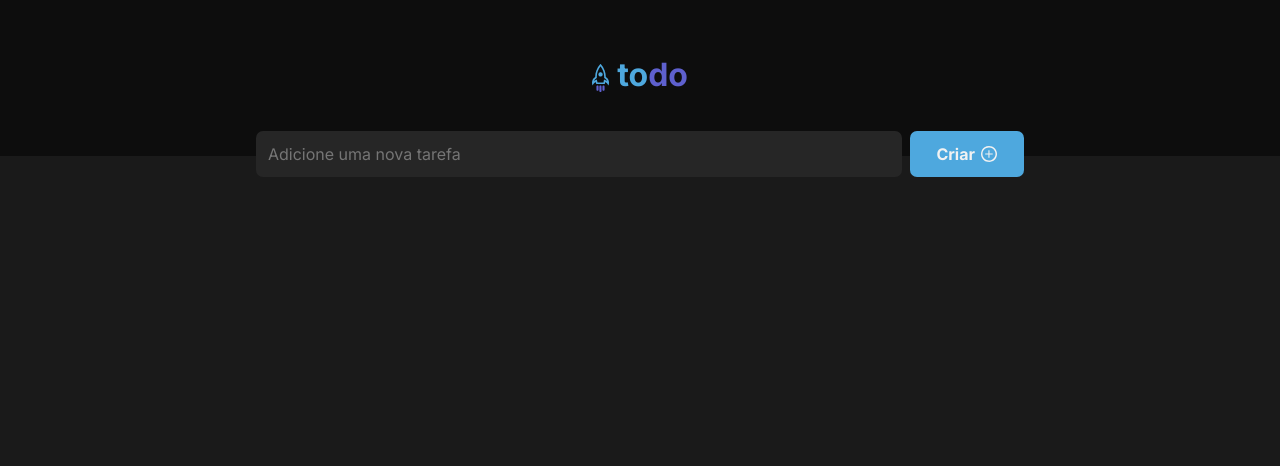
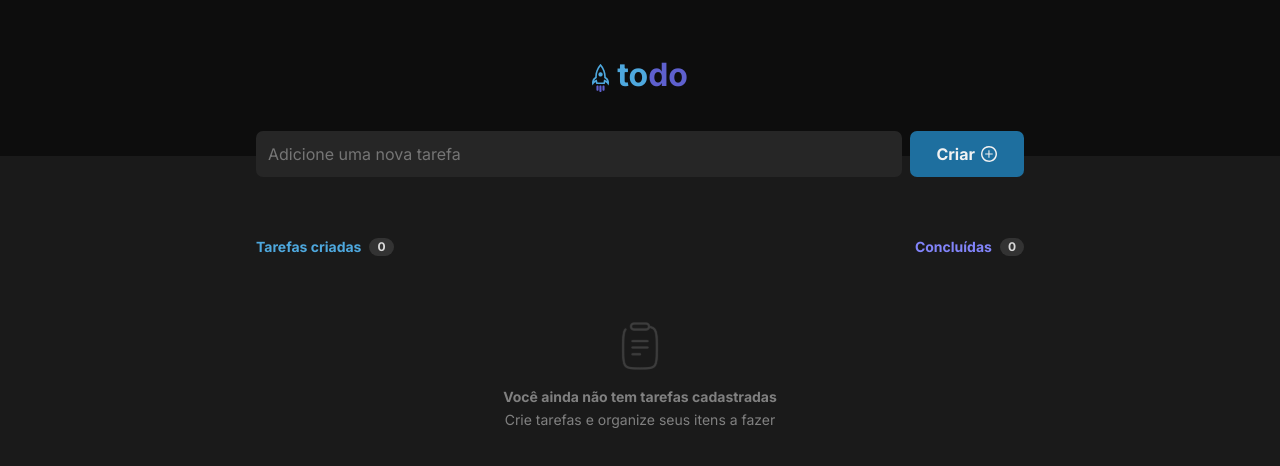
Before and after one commit to jeremiassnts/desafio-01-trilha-react-to-do-list, a React (Vite) app: page / in a window 1280 px wide. Shown: the top 466 px of the page. Built offline with nearby package versions, Linux system fonts and the light colour scheme; the HTML template or start-up script is replaced by a standard one.

Commit message:
feat: no items

```diff
--- a/src/Body.module.css
+++ b/src/Body.module.css
@@ -33,7 +33,7 @@
 }
 
 .search button {
-    background-color: var(--blue);
+    background-color: var(--blue-dark);
     border: none;
     border-radius: 7px;
     padding: 0.75rem;
@@ -45,4 +45,10 @@
     align-items: center;
     gap: 0.4rem;
     width: 15%;
+    transition: background 0.1s;
+    cursor: pointer;
 }
+
+.search button:hover {
+    background-color: var(--blue);
+}
--- a/src/Body.tsx
+++ b/src/Body.tsx
@@ -1,4 +1,5 @@
 import styles from './Body.module.css'
+import { Panel } from './Panel'
 import plus from './assets/plus.svg'
 
 export function Body() {
@@ -9,5 +10,6 @@ export function Body() {
                 Criar <img src={plus} />
             </button>
         </div>
+        <Panel />
     </div>
 }
--- /dev/null
+++ b/src/Label.module.css
@@ -0,0 +1,16 @@
+.container {
+    display: flex;
+    gap: 0.5rem;
+    font-weight: bold;
+    font-size: 0.875rem;
+    align-items: center;
+}
+
+.value {
+    background-color: var(--gray-400);
+    color: var(--gray-200);
+    font-size: 0.75rem;
+    padding: 0 0.5rem;
+    border-radius: 10px;
+    line-height: 1.1rem;
+}
--- /dev/null
+++ b/src/Label.tsx
@@ -0,0 +1,14 @@
+import styles from './Label.module.css'
+
+interface LabelProps {
+    text: string;
+    value: string;
+    color: string;
+}
+
+export function Label({ text, value, color }: LabelProps) {
+    return <div className={styles.container}>
+        <span style={{ color }}>{text}</span>
+        <span className={styles.value}>{value}</span>
+    </div>
+}
--- /dev/null
+++ b/src/Panel.module.css
@@ -0,0 +1,36 @@
+.container {
+    padding: 5rem 20vw;
+    margin: 0 auto;
+    width: 100%;
+}
+
+.header {
+    display: flex;
+    justify-content: space-between;
+}
+
+.list {
+
+}
+
+.noItems {
+    padding: 4rem 0;
+    display: flex;
+    flex-direction: column;
+    justify-content: center;
+    align-items: center;
+}
+
+.noItems img {
+    width: 3rem;
+}
+
+.noItems span {
+    font-size: 0.875rem;
+    color: var(--gray-300);
+}
+
+.noItems span:first-of-type {
+    font-weight: bold;
+    margin-top: 1rem;
+}
--- /dev/null
+++ b/src/Panel.tsx
@@ -0,0 +1,28 @@
+import { useState } from 'react'
+import { Label } from './Label'
+import styles from './Panel.module.css'
+import list from './assets/list.svg'
+
+interface Item {
+    id: number;
+    checked: boolean;
+    description: string;
+}
+
+export function Panel() {
+    const [items, setItems] = useState<Array<Item>>([])
+    return <div className={styles.container}>
+        <div className={styles.header}>
+            <Label color='#4EA8DE' text='Tarefas criadas' value='0' />
+            <Label color='#8284FA' text='Concluídas' value='0' />
+        </div>
+        {
+            items.length == 0 &&
+            <div className={styles.noItems}>
+                <img src={list} />
+                <span>Você ainda não tem tarefas cadastradas</span>
+                <span>Crie tarefas e organize seus itens a fazer</span>
+            </div>
+        }
+    </div>
+}
```
Also changed, not shown: src/assets/list.svg (added).
